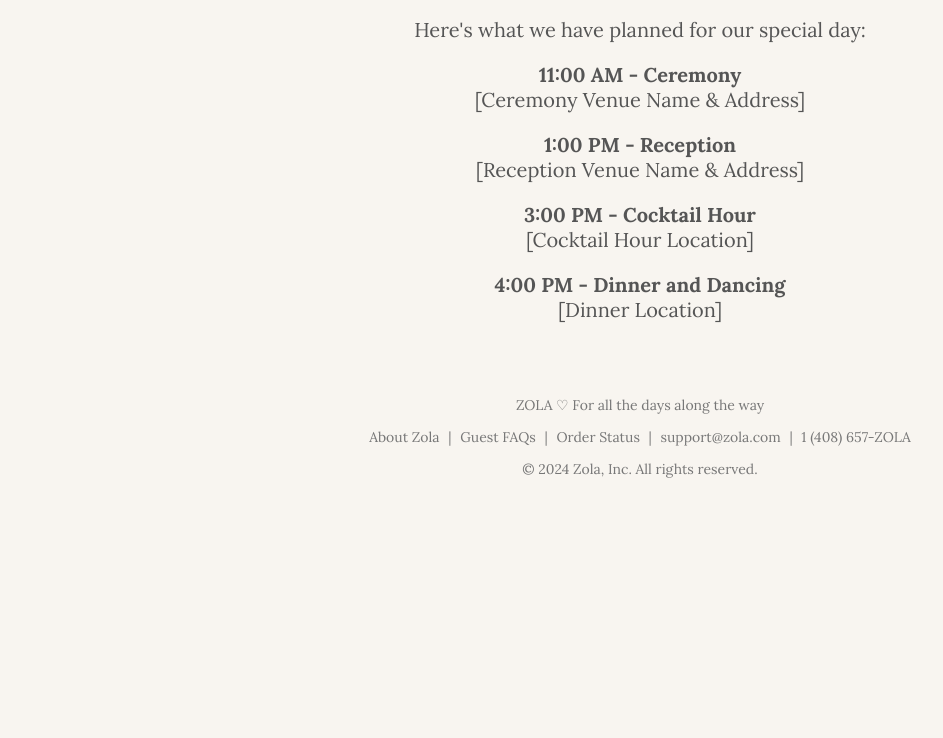
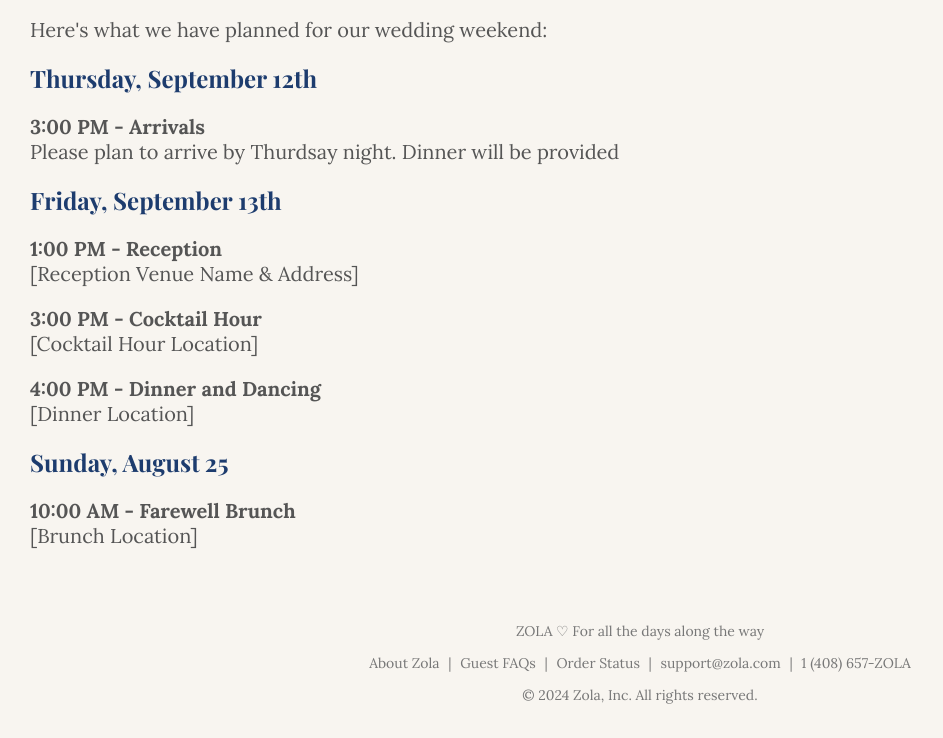
Before and after one commit to JohnnyMa314/wedding, a plain HTML site: page schedule.html in a window 1280 px wide. Shown: the part 1166-1904 px from the top of the page, without its empty margins (0-943 px from the left). Before the commit the page ends 1678 px from the top, so only its background shows below. Drawn offline with nearby package versions, Linux system fonts and the light colour scheme.

Commit message:
Update schedule.html

```diff
--- a/schedule.html
+++ b/schedule.html
@@ -41,7 +41,7 @@
             text-decoration: underline;
         }
 
-         .header-image {
+        .header-image {
             text-align: center;
             margin: 20px 0;
         }
@@ -50,7 +50,6 @@
             max-width: 100%;
             height: auto;
         }
-
 
         .content {
             text-align: center;
@@ -65,9 +64,19 @@
             color: #1d3c6e;
         }
 
+        .content h3 {
+            font-family: 'Playfair Display', serif;
+            font-size: 1.5rem;
+            margin: 20px 10px;
+            color: #1d3c6e;
+            text-align: left;
+        }
+
         .content p {
             font-size: 1.25rem;
             color: #555;
+            text-align: left;
+            margin-left: 10px;
         }
 
         footer {
@@ -98,24 +107,31 @@
         </nav>
     </header>
 
-        <!-- Centered Header Image -->
+    <!-- Centered Header Image -->
     <div class="header-image">
         <img src="images/taghkanic-house.png" alt="Schedule Image">
     </div>
 
-
     <!-- Content Section -->
     <section class="content">
         <h2>Schedule</h2>
-        <p>Here's what we have planned for our special day:</p>
-        <p><strong>11:00 AM - Ceremony</strong><br>
-        [Ceremony Venue Name & Address]</p>
+        <p>Here's what we have planned for our wedding weekend:</p>
+
+        <h3>Thursday, September 12th</h3>
+        <p><strong>3:00 PM - Arrivals</strong><br>
+        Please plan to arrive by Thurdsay night. Dinner will be provided </p>
+
+        <h3>Friday, September 13th</h3>
         <p><strong>1:00 PM - Reception</strong><br>
         [Reception Venue Name & Address]</p>
         <p><strong>3:00 PM - Cocktail Hour</strong><br>
         [Cocktail Hour Location]</p>
         <p><strong>4:00 PM - Dinner and Dancing</strong><br>
         [Dinner Location]</p>
+
+        <h3>Sunday, August 25</h3>
+        <p><strong>10:00 AM - Farewell Brunch</strong><br>
+        [Brunch Location]</p>
     </section>
 
     <!-- Footer Section -->
```
